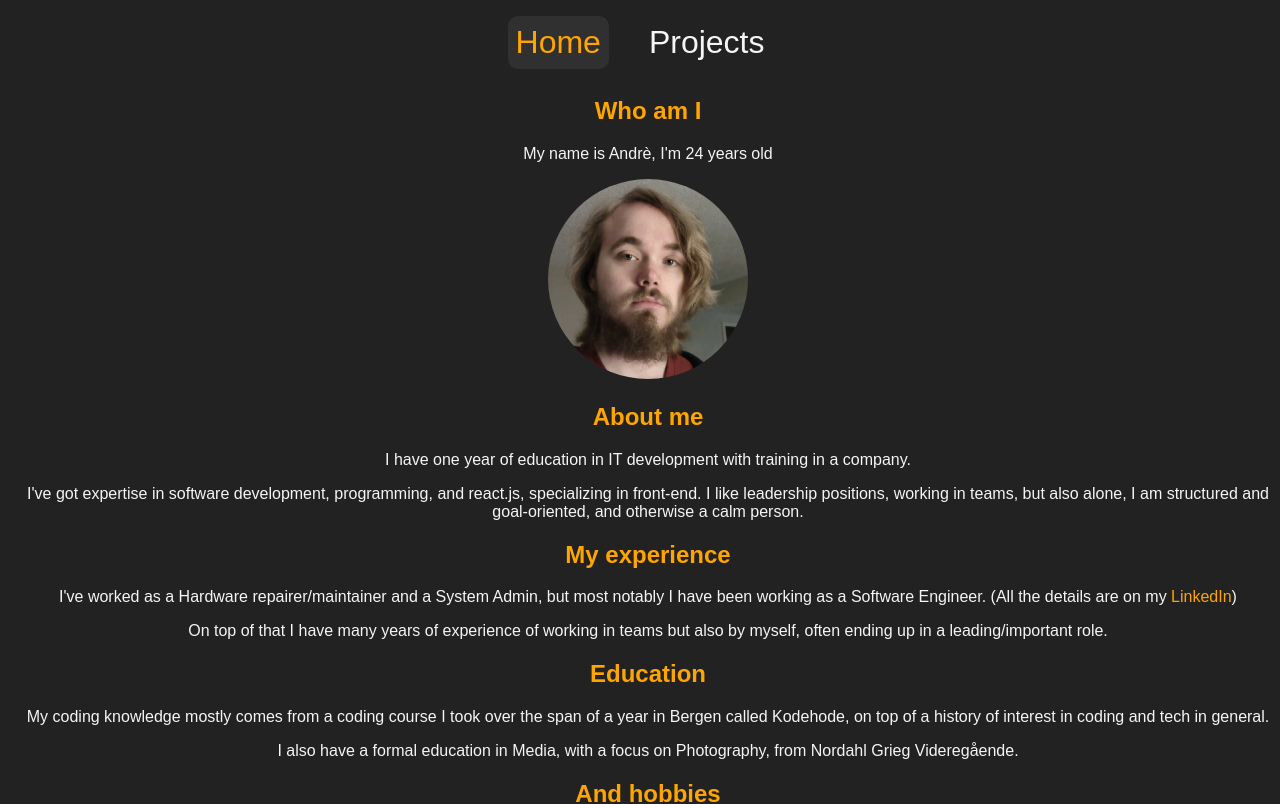
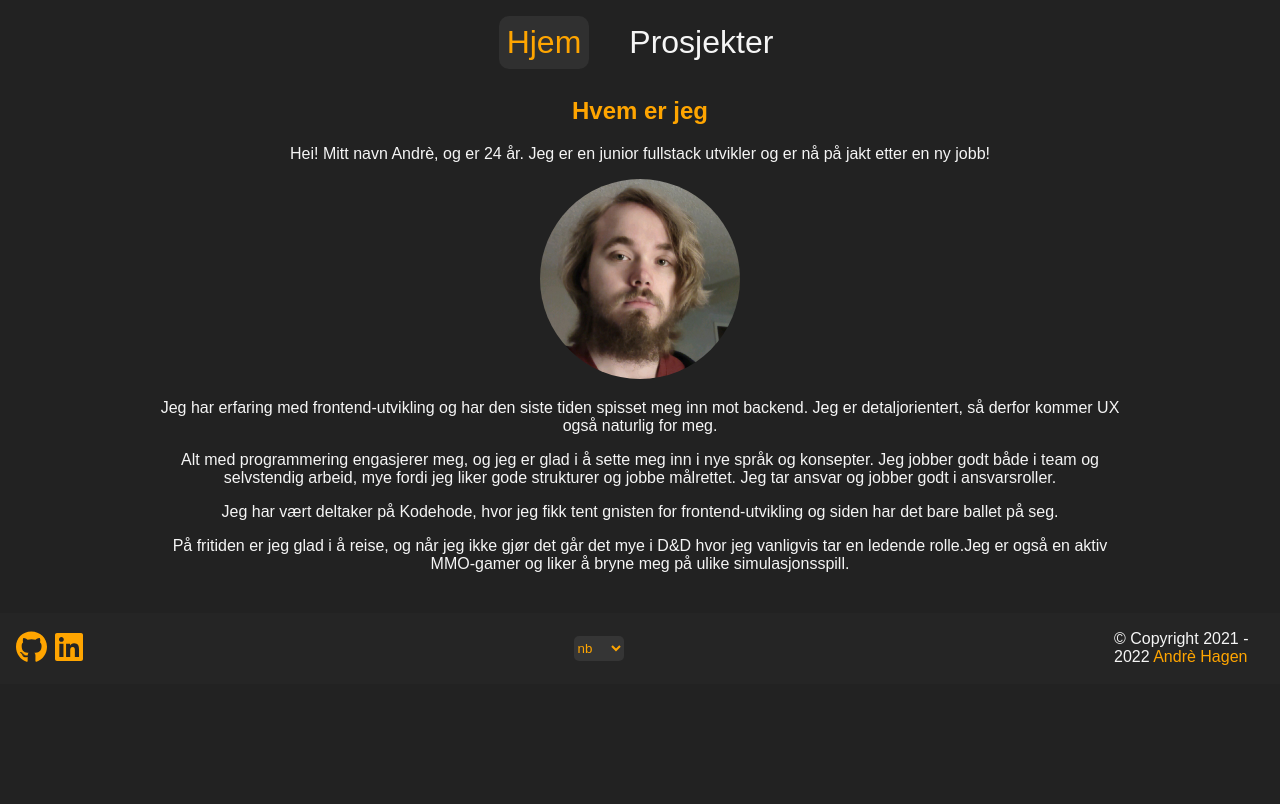
Before and after one commit to AnarchyEcho/echodev, a Nuxt app: page / in a window 1280 px wide. Shown: the top 804 px of the page. Built offline with nearby package versions, Linux system fonts and the light colour scheme.

Commit message:
Added localisation and updated about me text

```diff
--- a/components/Footer.vue
+++ b/components/Footer.vue
@@ -16,7 +16,8 @@ library.add(faGithub, faLinkedin);
         <FontAwesomeIcon :icon="faLinkedin" />
       </NuxtLink>
     </div>
-    <p>
+    <Locale />
+    <p style="width: 150px;">
       &copy; {{ `Copyright 2021 - ${new Date().getFullYear()}` }} <a href="https://github.com/kodeandre" target="_blank" rel="noreferrer">
         Andrè Hagen
       </a>
--- a/components/Header.vue
+++ b/components/Header.vue
@@ -5,10 +5,10 @@
 <template>
   <div class="header">
     <NuxtLink to="/">
-      Home
+      {{ $t('home') }}
     </NuxtLink>
     <NuxtLink to="/projects">
-      Projects
+      {{ $t('projects') }}
     </NuxtLink>
   </div>
 </template>
--- /dev/null
+++ b/components/Locale.vue
@@ -0,0 +1,25 @@
+<script setup lang="ts">
+
+</script>
+
+<template>
+  <div>
+    <select v-model="$i18n.locale" class="locale-changer">
+      <option v-for="locale in $i18n.availableLocales" :key="`locale-${locale}`" :value="locale">
+        {{ locale }}
+      </option>
+    </select>
+  </div>
+</template>
+
+<style scoped lang="scss">
+.locale-changer {
+  width: 50px;
+  height: 25px;
+  background-color: #fefefe;
+  border: 1px #00000000;
+  border-radius: 5px;
+  background-color: #353535;
+  color: #ffa500;
+}
+</style>
--- /dev/null
+++ b/locales/en.json
@@ -0,0 +1,13 @@
+{
+  "home": "Home",
+  "projects": "Projects",
+  "projectsHead": "My Projects",
+  "whoAmI": "Who am I",
+  "bioTop": "Hi! My name is Andrè, and I am {age} years old. I am a junior fullstack developer and I am now looking for a new job!",
+  "bioMiddleOne": "I have experience with frontend development and have recently focused on the backend. I am detail-oriented, so UX also comes naturally to me.",
+  "bioMiddleTwo": "Everything about programming engages me, and I am happy to familiarize myself with new languages and concepts. I work well both in teams and independently, largely because I like good structures and being goal oriented. I take responsibility and work well in responsible roles.",
+  "bioMiddleThree": "I have been a participant at Kodehode, where my spark for front-end development ignited, and since then it has only continued to grow.",
+  "bioEnd": "In my spare time I like to travel, and when I'm not doing that I spend a lot of time playing D&D where I usually take a leading role. I'm also an active MMO gamer and like to brush up on various simulation games.",
+  "websiteMissing": "Doesn't or can't have a live website",
+  "mostUsedLang": "Most used language: "
+}
--- /dev/null
+++ b/locales/nb.json
@@ -0,0 +1,13 @@
+{
+  "home": "Hjem",
+  "projects": "Prosjekter",
+  "projectsHead": "Mine Prosjekter",
+  "whoAmI": "Hvem er jeg",
+  "bioTop": "Hei! Mitt navn Andrè, og er {age} år. Jeg er en junior fullstack utvikler og er nå på jakt etter en ny jobb!",
+  "bioMiddleOne": "Jeg har erfaring med frontend-utvikling og har den siste tiden spisset meg inn mot backend. Jeg er detaljorientert, så derfor kommer UX også naturlig for meg.",
+  "bioMiddleTwo": "Alt med programmering engasjerer meg, og jeg er glad i å sette meg inn i nye språk og konsepter. Jeg jobber godt både i team og selvstendig arbeid, mye fordi jeg liker gode strukturer og jobbe målrettet. Jeg tar ansvar og jobber godt i ansvarsroller.",
+  "bioMiddleThree": "Jeg har vært deltaker på Kodehode, hvor jeg fikk tent gnisten for frontend-utvikling og siden har det bare ballet på seg.",
+  "bioEnd": "På fritiden er jeg glad i å reise, og når jeg ikke gjør det går det mye i D&D hvor jeg vanligvis tar en ledende rolle.Jeg er også en aktiv MMO-gamer og liker å bryne meg på ulike simulasjonsspill.",
+  "websiteMissing": "Har ikke eller kan ikke ha en live webside",
+  "mostUsedLang": "Mest brukt språk: "
+}
--- a/nuxt.config.ts
+++ b/nuxt.config.ts
@@ -1,4 +1,7 @@
+import { resolve, dirname } from 'node:path';
+import { fileURLToPath } from 'url';
 import { defineNuxtConfig } from 'nuxt';
+import VueI18nVitePlugin from '@intlify/unplugin-vue-i18n/vite';
 
 // https://v3.nuxtjs.org/api/configuration/nuxt.config
 export default defineNuxtConfig({
@@ -27,4 +30,13 @@ export default defineNuxtConfig({
       '@fortawesome/free-brands-svg-icons',
     ],
   },
+  vite: {
+    plugins: [
+      VueI18nVitePlugin({
+        include: [
+          resolve(dirname(fileURLToPath(import.meta.url)), './locales/*.json'),
+        ],
+      }),
+    ],
+  },
 });
--- a/package.json
+++ b/package.json
@@ -9,6 +9,7 @@
     "lint": "eslint --ext .ts, .js, .vue ."
   },
   "devDependencies": {
+    "@intlify/unplugin-vue-i18n": "^0.5.0",
     "@nuxt/types": "^2.15.8",
     "@nuxt/typescript-build": "^2.1.0",
     "@nuxtjs/eslint-config-typescript": "^10.0.0",
@@ -20,7 +21,8 @@
     "sass": "^1.51.0",
     "sass-loader": "10",
     "typescript": "^4.6.4",
-    "vite-plugin-eslint": "^1.6.0"
+    "vite-plugin-eslint": "^1.6.0",
+    "vue-i18n": "^9.2.2"
   },
   "dependencies": {
     "@fortawesome/fontawesome-svg-core": "^6.1.1",
--- a/pages/index.vue
+++ b/pages/index.vue
@@ -1,39 +1,44 @@
 <script setup lang="ts">
 const me = ref('/me.png');
+function getAge(dateString: string) {
+  const today = new Date();
+  const birthDate = new Date(dateString);
+  let age = today.getFullYear() - birthDate.getFullYear();
+  const m = today.getMonth() - birthDate.getMonth();
+  if (m < 0 || (m === 0 && today.getDate() < birthDate.getDate())) {
+    age--;
+  }
+  return age;
+}
 </script>
 
 <template>
   <div class="body">
     <Head>
-      <Title>Home</Title>
+      <Title>{{ $t('home') }}</Title>
     </Head>
 
     <div class="info">
-      <h2>Who am I</h2>
-      <p>My name is Andrè, I'm 24 years old</p>
+      <h2>{{ $t("whoAmI") }}</h2>
+      <p>{{ $t("bioTop", { age: getAge('1998/02/22') }) }}</p>
       <img :src="me" class="myImage">
-      <h2>About me</h2>
-      <p>I have one year of education in IT development with training in a company.</p>
-      <p> I've got expertise in software development, programming, and react.js, specializing in front-end. I like leadership positions, working in teams, but also alone, I am structured and goal-oriented, and otherwise a calm person.</p>
-      <h2>My experience</h2>
-      <p>I've worked as a Hardware repairer/maintainer and a System Admin, but most notably I have been working as a Software Engineer. (All the details are on my <a href="https://www.linkedin.com/in/andr%C3%A8-hagen-a0a821217/">LinkedIn</a>)</p>
-      <p>On top of that I have many years of experience of working in teams but also by myself, often ending up in a leading/important role.</p>
-      <h2>Education</h2>
-      <p>My coding knowledge mostly comes from a coding course I took over the span of a year in Bergen called Kodehode, on top of a history of interest in coding and tech in general.</p>
-      <p>I also have a formal education in Media, with a focus on Photography, from Nordahl Grieg Videregående.</p>
-      <h2>And hobbies</h2>
-      <p>My hobbies include gaming, coding, Dungeons & Dragons, and I also really like traveling to other countries when I can, mostly the UK.</p>
-      <p>I also love learning new things in coding and tech 24/7 and do so in my free time with frameworks and languages.</p>
+      <p>{{ $t("bioMiddleOne") }}</p>
+      <p>{{ $t("bioMiddleTwo") }}</p>
+      <p>{{ $t("bioMiddleThree") }}</p>
+      <p>{{ $t("bioEnd") }}</p>
     </div>
   </div>
 </template>
 
 <style scoped lang="scss">
 .body {
-  margin-left: 1rem;
+  margin-left: 10rem;
+  margin-right: 10rem;
   text-align: center;
     @media (max-width: 768px) {
     text-align: left;
+    margin-left: 1rem;
+  margin-right: 1rem;
   }
 }
 h2 {
--- a/pages/projects.vue
+++ b/pages/projects.vue
@@ -10,7 +10,7 @@ const { pending, data: projects }: any = await useFetch('https://dotrest.azurewe
 <template>
   <div>
     <Head>
-      <Title>My Projects</Title>
+      <Title>{{ $t("projectsHead") }}</Title>
     </Head>
 
     <ToTop />
@@ -21,9 +21,9 @@ const { pending, data: projects }: any = await useFetch('https://dotrest.azurewe
       <span v-for="project in projects" :key="project.id" class="project">
         <h3 class="title">{{ project.name }}</h3>
         <a v-if="project.homepage" :href="project.homepage" target="_blank">{{ project.homepage }}</a>
-        <p v-else class="noSite">Doesn't or can't have a live website</p>
+        <p v-else class="noSite">{{ $t("websiteMissing") }}</p>
         <p>{{ project.description }}</p>
-        <p>Most used language: {{ project.language }}</p>
+        <p>{{ $t("mostUsedLang") }}{{ project.language }}</p>
         <a :href="project.html_url" target="_blank"><FontAwesomeIcon :icon="faGithub" class="icons" /></a>
       </span>
     </div>
--- /dev/null
+++ b/plugins/i18n.ts
@@ -0,0 +1,18 @@
+import { createI18n } from 'vue-i18n';
+import en from '../locales/en.json';
+import nb from '../locales/nb.json';
+
+export default defineNuxtPlugin(({ vueApp }) => {
+  const i18n = createI18n({
+    legacy: false,
+    globalInjection: true,
+    locale: 'nb',
+    fallbackLocale: 'nb',
+    messages: {
+      en,
+      nb,
+    },
+  });
+
+  vueApp.use(i18n);
+});
```
Also changed, not shown: 1 other file (tests, documents, lock files or other folders).
